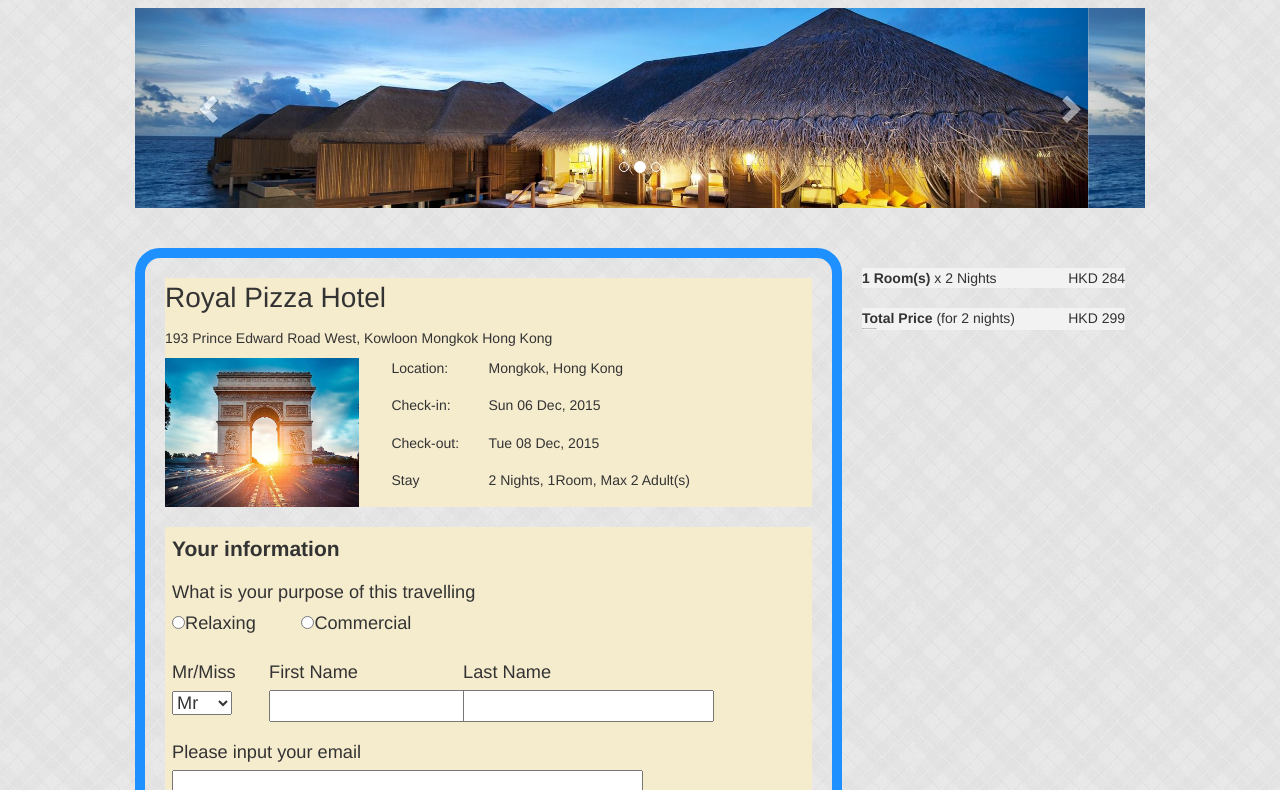
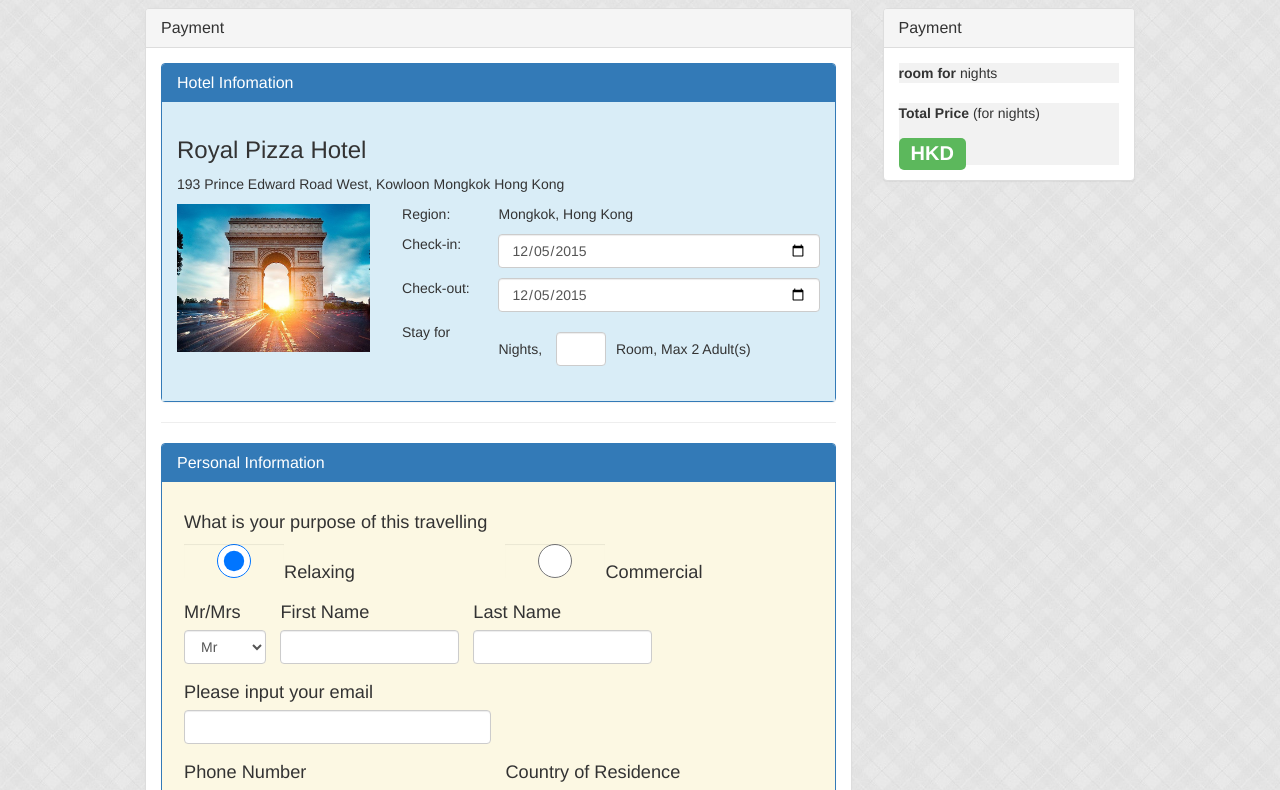
Before and after one commit to ttommyth/ITP4506_HCIGUI, a plain HTML site: page public_html/HotelPayment.html in a window 1280 px wide. Shown: the part 53-843 px from the top of the page. Drawn offline with Linux system fonts and the light colour scheme.

Commit message:
hotel search, hotel payment

```diff
--- a/public_html/HotelPayment.html
+++ b/public_html/HotelPayment.html
@@ -25,15 +25,75 @@ and open the template in the editor.
             });
         </script>
         <script>//do your own function here
+            $.ajax({
+                url: 'js/HotelControl.js',
+                dataType: 'script',
+                async: false
+            });
+            function fromDate_onchange() {
+                $("#checkoutDate").attr({
+                    "min": $("#checkinDate").val()
+                });
+                var toDate = Date.parse($("#checkoutDate").val());
+                var fromDate = Date.parse($("#checkinDate").val());
+                if (toDate < fromDate) {
+                    $("#checkoutDate").attr({
+                        "value": $("#checkinDate").val()
+                    });
+                }
+            }
+            function countNight(){
+                var toDate = Date.parse($("#checkoutDate").val());
+                var fromDate = Date.parse($("#checkinDate").val());
+                var night =(toDate-fromDate)/86400000;
+                console.log(night);
+                $(".night").html(night);
+                $(".roomQty").html($("#roomQty").val());
+                $(".totalPrice").html(night*parseInt(currentRoom['price'])*parseInt($("#roomQty").val()));
+            }
+            function doSubmit(){
+                $("#bookingCompleteModal").modal('show');
+            }
+            var currentHotel, currentRoom;
             $(document).ready(function () {
-                $(".hotelImg").css('cursor','pointer');
-                $(".hotelImg").click(function(){
-                    var imgSrc = $(this).attr("src");
-                    $("#largeHotelImg").attr("src",imgSrc);
-                })
-                $("#changeDate").click(function(){
-                    alert("changeDate");
-                })
+                var d = new Date();
+
+                var month = d.getMonth() + 1;
+                var day = d.getDate();
+
+                var todayString = d.getFullYear() + '-' +
+                        (month < 10 ? '0' : '') + month + '-' +
+                        (day < 10 ? '0' : '') + day;
+
+                $("#checkinDate").attr({
+                    "min": todayString,
+                    "value": todayString
+                });
+                $("#checkoutDate").attr({
+                    "min": todayString,
+                    "value": todayString
+                });
+                fromDate_onchange();
+
+                currentHotel = Hotel.find([new WherePara("hotelID", jadbOP.equals, _GET['hotelID'])])[0];
+                for (var name in currentHotel) {
+                    $(".hotel_" + name).html(currentHotel[name]);
+                    $(".hotel_" + name).val(currentHotel[name]);
+                }
+                $(".hotel_firstImg").attr("src", "img/hotel/" + currentHotel['img'][0]);
+
+                for(var name in currentHotel['roomTypes']){
+                    if(currentHotel['roomTypes'][name]['name']==_GET['room_name']){
+                        currentRoom = currentHotel['roomTypes'][name];
+                    }
+                }
+
+                countNight();
+                for (var name in _GET) {
+                    $("." + name).html(_GET[name]);
+                    $("." + name).val(_GET[name]);
+                }
+                $('.night').html(0);
             })
         </script>
         <style>
@@ -47,14 +107,14 @@ and open the template in the editor.
                 max-height: 200px;
                 max-width: 280px;
             }
-            .pull-left{
+            .pull-left x{
                 border-radius: 25px;
                 border: 10px solid #1E90FF;
                 margin-top: 10px;
                 padding: 20px;
                 width: 70%;
             }
-            .pull-right{
+            .pull-right x{
                 border-radius: 25px;
                 margin-top: 10px;
                 padding: 20px;
@@ -107,120 +167,97 @@ and open the template in the editor.
             #rooms td{
                 font-size: 1em;
             }
+            .roomQty{
+                width: 50px;
+            }
+            .night{
+                width: 50px;
+            }
         </style>
         <!-- insert the style here -->
     </head>
     <body>
         <div id="header"></div>
 
-        <!-- content -->
+        <form action="" onsubmit="doSubmit();return false;">
+        <div class="panel panel-default inline pull-left" style="width:70%">
+            <div class="panel-heading">
+                <h3 class="panel-title">Payment</h3>
+            </div>
+            <div class="panel-body">
 
-        <div id="hotHotelImages" class="carousel slide" data-ride="carousel">
-            <!-- Indicators -->
-            <ol class="carousel-indicators">
-                <li data-target="#hotHotelImages" data-slide-to="0" class="active"></li>
-                <li data-target="#hotHotelImages" data-slide-to="1"></li>
-                <li data-target="#hotHotelImages" data-slide-to="2"></li>
-            </ol>
+                <div>
+                    <div class="panel panel-default panel-primary">
+                        <div class="panel-heading">
+                            <h3 class="panel-title">Hotel Infomation</h3>
+                        </div>
+                        <div class="panel-body bg-info">
 
-            <!-- Wrapper for slides -->
-            <div class="carousel-inner" role="listbox">
-                <div class="item active">
-                    <img class="hotHotelImg" src="img/hotel.jpg" alt="1">
-                    <div class="carousel-caption">
-                        ...
-                    </div>
-                </div>
-                <div class="item">
-                    <img class="hotHotelImg" src="img/hotel.jpg" alt="2">
-                    <div class="carousel-caption">
-                        ...
-                    </div>
-                </div>
-                <div class="item">
-                    <img class="hotHotelImg" src="img/hotel.jpg" alt="3">
-                    <div class="carousel-caption">
-                        ...
-                    </div>
+                            <table style="width:100%;">
+                                <tr>
+                                    <td colspan="4"><p><h3 class="hotel_hotelName">Royal Pizza Hotel</h3></p></td>
+                                </tr>
+                                <tr>
+                                    <td colspan="4"><p class="hotel_address">193 Prince Edward Road West, Kowloon Mongkok Hong Kong</p></td>
+                                </tr>
+                                <tr>
+                                    <td rowspan="4" style="width:30%"><img src="img/f1.jpg" class="hotel_firstImg" alt="f1"></td>
+                                    <td rowspan="4" style="width:5%"></td>
+                                    <td style="width:15%;"><p>Region: </td>
+                                    <td style="width:50%"><p class="hotel_region">Mongkok, Hong Kong</td>
+                                </tr>
+                                <tr>
+                                    <td style="width:15%;"><p>Check-in:</td>
+                                    <td style="width:50%"><p><input type="date" id="checkinDate" name="checkinDate" class="form-control" onchange="fromDate_onchange();countNight();" required/></td>
+                                </tr>
+                                <tr>
+                                    <td style="width:15%;"><p>Check-out:</td>
+                                    <td style="width:50%"><p><input type="date" id="checkoutDate" name="checkoutDate" class="form-control" onchange="countNight()" required/></td>
+                                </tr>
+                                <tr>
+                                    <td style="width:15%;"><p>Stay for</td>
+                                    <td style="width:50%"><p><span class="night"></span>
+                                            Nights, <input type="number" min="1" max="10" id="roomQty" name="roomQty" class="form-control roomQty inline" style="padding:0px" onchange="countNight()" required>Room, Max 2 Adult(s)</td>
+                                </tr>
+                            </table>
                         </div>
                     </div>
 
-            <!-- Controls -->
-            <a class="left carousel-control" href="#hotHotelImages" role="button" data-slide="prev">
-                <span class="glyphicon glyphicon-chevron-left" aria-hidden="true"></span>
-                <span class="sr-only">Previous</span>
-            </a>
-            <a class="right carousel-control" href="#hotHotelImages" role="button" data-slide="next">
-                <span class="glyphicon glyphicon-chevron-right" aria-hidden="true"></span>
-                <span class="sr-only">Next</span>
-            </a>
+                    <hr/>
+                    <div class="panel panel-default panel-primary">
+                        <div class="panel-heading">
+                            <h3 class="panel-title">Personal Information</h3>
                         </div>
-
-        <div class="pull-left">
-            <div>
-                <div class="payment">
-                    <table style="width:100%;">
-                        <tr>
-                            <td colspan="4"><p id="hotelName">Royal Pizza Hotel</p></td>
-                        </tr>
-                        <tr>
-                            <td colspan="4"><p id="hotelAddress">193 Prince Edward Road West, Kowloon Mongkok Hong Kong</p></td>
-                        </tr>
-                        <tr>
-                            <td rowspan="4" style="width:30%"><img src="img/f1.jpg" class="hotelImg" alt="f1"></td>
-                            <td rowspan="4" style="width:5%"></td>
-                            <td style="width:15%;"><p>Location:</td>
-                            <td style="width:50%"><p>Mongkok, Hong Kong</td>
-                        </tr>
-                        <tr>
-                            <td style="width:15%;"><p>Check-in:</td>
-                            <td style="width:50%"><p>Sun 06 Dec, 2015</td>
-                        </tr>
-                        <tr>
-                            <td style="width:15%;"><p>Check-out:</td>
-                            <td style="width:50%"><p>Tue 08 Dec, 2015</td>
-                        </tr>
-                        <tr>
-                            <td style="width:15%;"><p>Stay</td>
-                            <td style="width:50%"><p>2 Nights, 1Room, Max 2 Adult(s)</td>
-                        </tr>
-                    </table>
-                </div>
-                <br/>
-                <div class="payment">
+                        <div class="panel-body bg-warning">
                             <table class="personal">
-                        <tr>
-                            <th colspan="20">Your information</th>
-                        </tr>
                                 <tr class="question">
                                     <td colspan="20">What is your purpose of this travelling</td>
                                 </tr>
                                 <tr class="anwser">
-                            <td colspan="4"><input type="radio" name="travelType" value="relaxing"/>Relaxing</td>
-                            <td colspan="4"><input type="radio" name="travelType" value="commercial"/>Commercial</td>
-                            <td colspan="12"><p></p></td>
+                                    <td colspan="10"><input type="radio" name="travelType" value="relaxing" class="form-control inline" style="width:100px" checked/>Relaxing</td>
+                                    <td colspan="10"><input type="radio" name="travelType" value="commercial" class="form-control inline" style="width: 100px"/>Commercial</td>
                                 </tr>
                                 <tr class="question">
-                            <td colspan="3">Mr/Miss</td>
+                                    <td colspan="3">Mr/Mrs</td>
                                     <td colspan="6">First Name</td>
                                     <td colspan="11">Last Name</td>
                                 </tr>
                                 <tr class="anwser">
                                     <td colspan="3">
-                                <select class="roomNum">
+                                        <select class="form-control roomNum">
                                             <option value="mr">Mr</option>
-                                    <option value="miss">Miss</option>
+                                            <option value="miss">Mrs</option>
                                         </select>
                                     </td>
-                            <td colspan="6"><input type="text" name="lastName"/></td>
-                            <td colspan="6"><input type="text" name="lastName"/></td>
+                                    <td colspan="6"><input type="text" class="form-control" name="FirstName" required/></td>
+                                    <td colspan="6"><input type="text" class="form-control " name="lastName" required/></td>
                                     <td colspan="5"><p></p></td>
                                 </tr>
                                 <tr class="question">
                                     <td colspan="20">Please input your email</td>
                                 </tr>
                                 <tr class="anwser">
-                            <td colspan="10"><input type="text" name="email" size="40"/></td>
+                                    <td colspan="10"><input type="email" name="email" size="40" class="form-control " required/></td>
                                     <td colspan="10"><p></p></td>
                                 </tr>
                                 <tr class="question">
@@ -228,19 +265,24 @@ and open the template in the editor.
                                     <td colspan="10">Country of Residence</td>
                                 </tr>
                                 <tr class="anwser">
-                            <td colspan="9"><input type="text" name="phoneNum" size="30"/></td>
+                                    <td colspan="9"><input type="text" name="phoneNum" size="30" class="form-control " required/></td>
                                     <td colspan="1"></td>
-                            <td colspan="9"><input type="text" name="country" size="30"/></td>
+                                    <td colspan="9"><input type="text" name="country" size="30" class="form-control " required/></td>
                                     <td colspan="1"></td>
                                 </tr>
                                 <tr class="anwser">
-                            <td colspan="20"><input type="checkbox" value="bookForSomeoneElse"/>
+                                    <td colspan="20"><input type="checkbox" value="bookForSomeoneElse" class="form-control inline" style="width:20px"/>
                                         I'm not staying at the hotel. I'm making this booking for someone else.</td>
                                 </tr>
                             </table>
                         </div>
-                <br/>
-                <div class="payment">
+                    </div>
+                    <hr />
+                    <div class="panel panel-default panel-primary">
+                        <div class="panel-heading">
+                            <h3 class="panel-title">Room information</h3>
+                        </div>
+                        <div class="panel-body bg-success">
                             <table class="personal" id="rooms">
                                 <tr>
                                     <th colspan="10" style="width:100%">Room information</th>
@@ -273,31 +315,58 @@ and open the template in the editor.
                                     <td colspan="10"><input type="button" value="+"/> Special request (optional)</td>
                                 </tr>
                                 <tr>
-                            <td colspan="20"><input style="float:right;" type="button" value="Continue"/></td>
+                                    <td colspan="20"><input type="submit" value="Continue" class="btn btn-success pull-right" style="width: 200px;height: 60px"/></td>
                                 </tr>
                             </table>
                         </div>
                     </div>
                 </div>
-        <div class="pull-right">
+            </div>
+        </div>
+
+        <div class="panel panel-default inline pull-right" style="width:25%">
+            <div class="panel-heading">
+                <h3 class="panel-title">Payment</h3>
+            </div>
+            <div class="panel-body">
                 <div>
                     <table class="priceTable">
                         <tr>
-                        <td><b>1 Room(s)</b> x 2 Nights</td>
-                        <td class="price">HKD 284</td>
+                            <td colspan="2"><b><span class="roomQty"></span> room for</b>
+                                <span class="night"></span> nights</td>
                         </tr>
                     </table>
                     <br/>
                     <table class="priceTable">
                         <tr>
-                        <td><b>Total Price</b> (for 2 nights)</td>
-                        <td class="price">HKD 299</td>
+                            <td colspan="2"><b>Total Price</b> (for <span class="night"></span> nights)<br /></td>
                         </tr>
                         <tr>
-                        <td style="font-size:0.1em;">Hotel tax 10% included</td>
+                            <td><b><br/>
+                                    <span  class="label label-success " style="font-size:15pt;">HKD <span class="totalPrice"></span></span></b>
+                                <br/></td>
                         </tr>
                     </table>
                 </div>
             </div>
+        </div>
+        </form>
+
+                <div class="modal fade" id="bookingCompleteModal" data-backdrop="static" data-keyboard="false" tabindex="-1" role="dialog" aria-labelledby="myModalLabel" aria-hidden="true">
+            <div class="modal-dialog" role="document">
+                <div class="modal-content">
+                    <div class="modal-body">
+                        <div class="page-header">
+                            <h1>Booking Success
+                                <br /><small>The copy of this Booking will send to your email...</small>
+                                <br /><small>Enjoy your trip</small> <span class="glyphicon glyphicon-road"></span></h1>
+                        </div>
+                    </div>
+                    <div class="modal-footer">
+                        <button type="button" class="btn btn-primary" onclick="window.location.href = 'index.html';">Back to Home</button>
+                    </div>
+                </div>
+            </div>
+        </div>
     </body>
 </html>
```
Also changed, not shown: public_html/HotelSearch.html (+2 -1 lines). Lines whose indentation alone changed are shown as unchanged.
